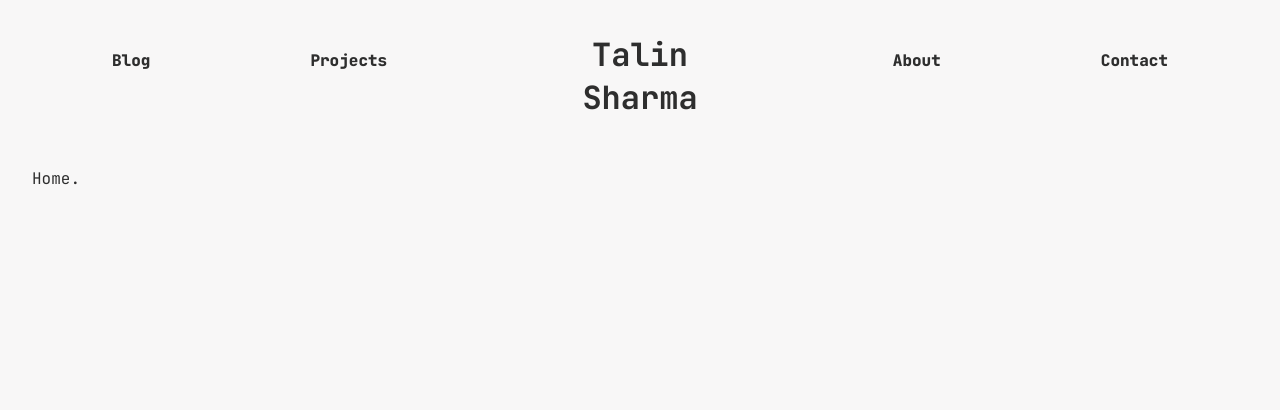
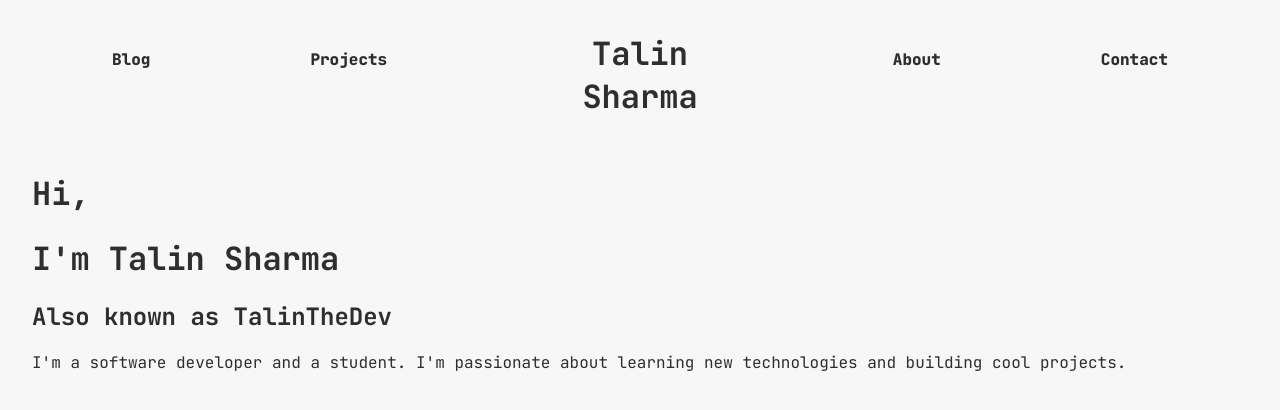
Before and after one commit to TalinTheDev/TalinTheDev, an Astro site: page / in a window 1280 px wide. Built offline with nearby package versions, Linux system fonts and the light colour scheme; Astro itself is replaced by a stand-in of ours.

Commit message:
Added some stuff to UNCOMPLETE home page but I don't like this

```diff
--- a/src/pages/index.astro
+++ b/src/pages/index.astro
@@ -3,5 +3,15 @@ import BaseLayout from "../layouts/BaseLayout.astro";
 ---
 
 <BaseLayout title="Home">
-  <p>Home.</p>
+  <div>
+    <div class="left">
+      <h1>Hi,</h1>
+      <h1>I'm Talin Sharma</h1>
+      <h2>Also known as TalinTheDev</h2>
+      <p>
+        I'm a software developer and a student. I'm passionate about learning
+        new technologies and building cool projects.
+      </p>
+    </div>
+  </div>
 </BaseLayout>
--- a/src/styles/nav.css
+++ b/src/styles/nav.css
@@ -13,16 +13,4 @@ nav {
     font-size: 2rem;
     font-weight: bold;
   }
-
-  .homeLink::before {
-    content: "";
-    width: 0px;
-    height: 1px;
-    display: block;
-    background-color: currentColor;
-    transition: 300ms;
-  }
-  .homeLink:hover::before {
-    width: 100%;
-  }
 }
```
